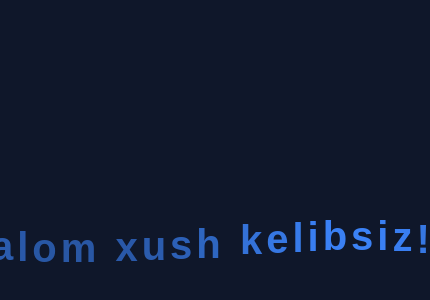
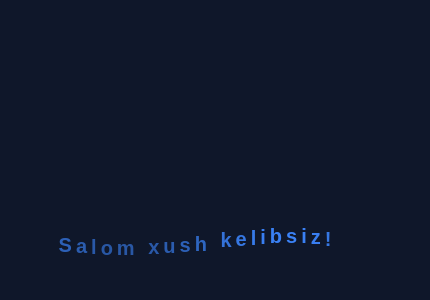
Before and after one commit to Azizbek18/Login-parol, a plain HTML site: page kirish.html in a window 390 px wide. Shown: the part 182-482 px from the top of the page, 430 px wide, since content can reach past the window. Drawn offline with Linux system fonts and the light colour scheme.

Commit message:
Responsiv qilindi.

```diff
--- a/css/kirish.css
+++ b/css/kirish.css
@@ -51,3 +51,16 @@ body {
       opacity: 1;
     }
   }
+  @media(max-width:780px){
+      .main{
+        max-width: 390px;
+      }
+      .main {
+        display: flex;
+        gap: 4px;
+        font-size: 20px;
+        font-weight: bold;
+        font-family: sans-serif;
+        color: #3b82f6;
+      }
+  }
--- a/js/main.js
+++ b/js/main.js
@@ -18,12 +18,12 @@ forma.addEventListener("submit", async (e) => {
         });
         let data = await res.json();
         if (data?.success) {
-            alert("Muvaffaqiyatli kirildi!");
+            alert("Siz tizimga muvaffaqiyatli kirdingiz!");
             setTimeout(()=>{
                 window.location.href = "/kirish.html";
             },1000);
         } else {
-            alert("Login yoki parol noto'g'ri");
+            alert("Login yoki parol noto'g'ri. Tekshirib qaytadan urunib ko'ring");
         }
     } catch{
         alert("API ma'lumotlari xato!")
```
